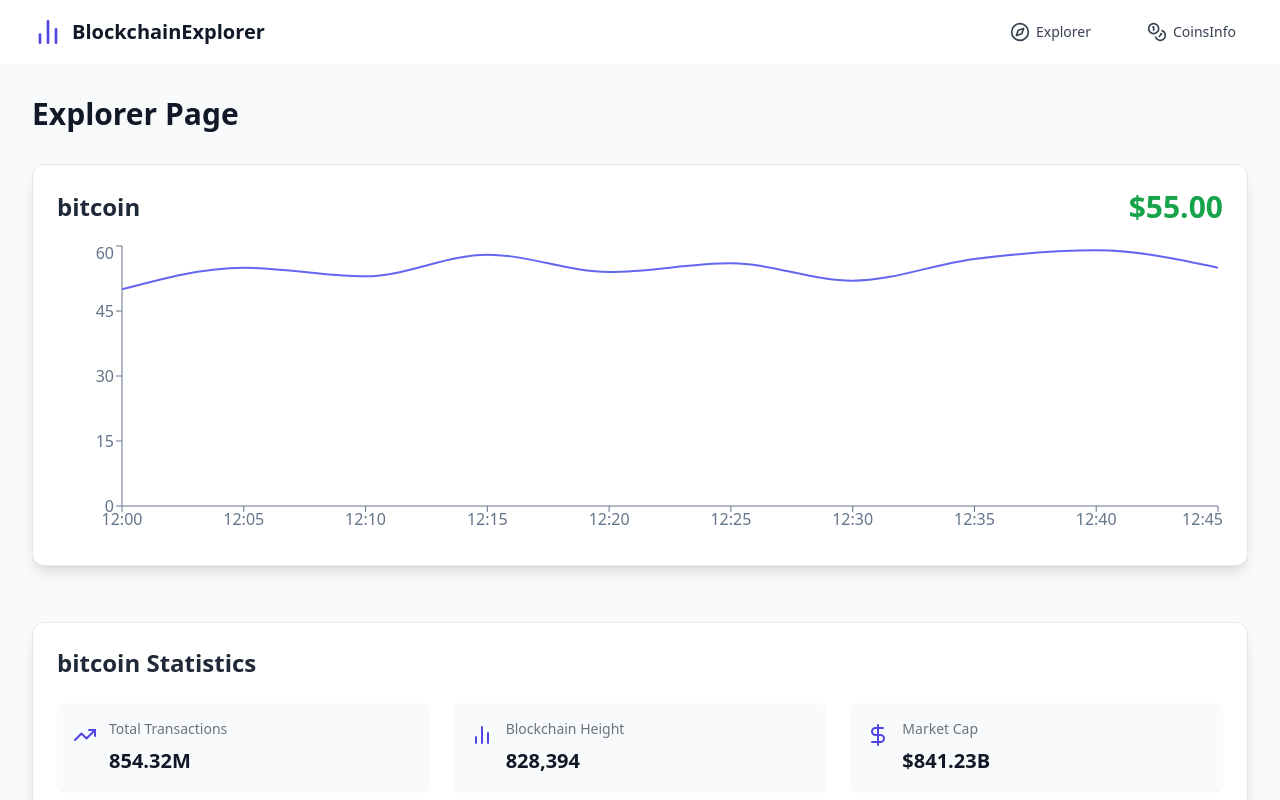
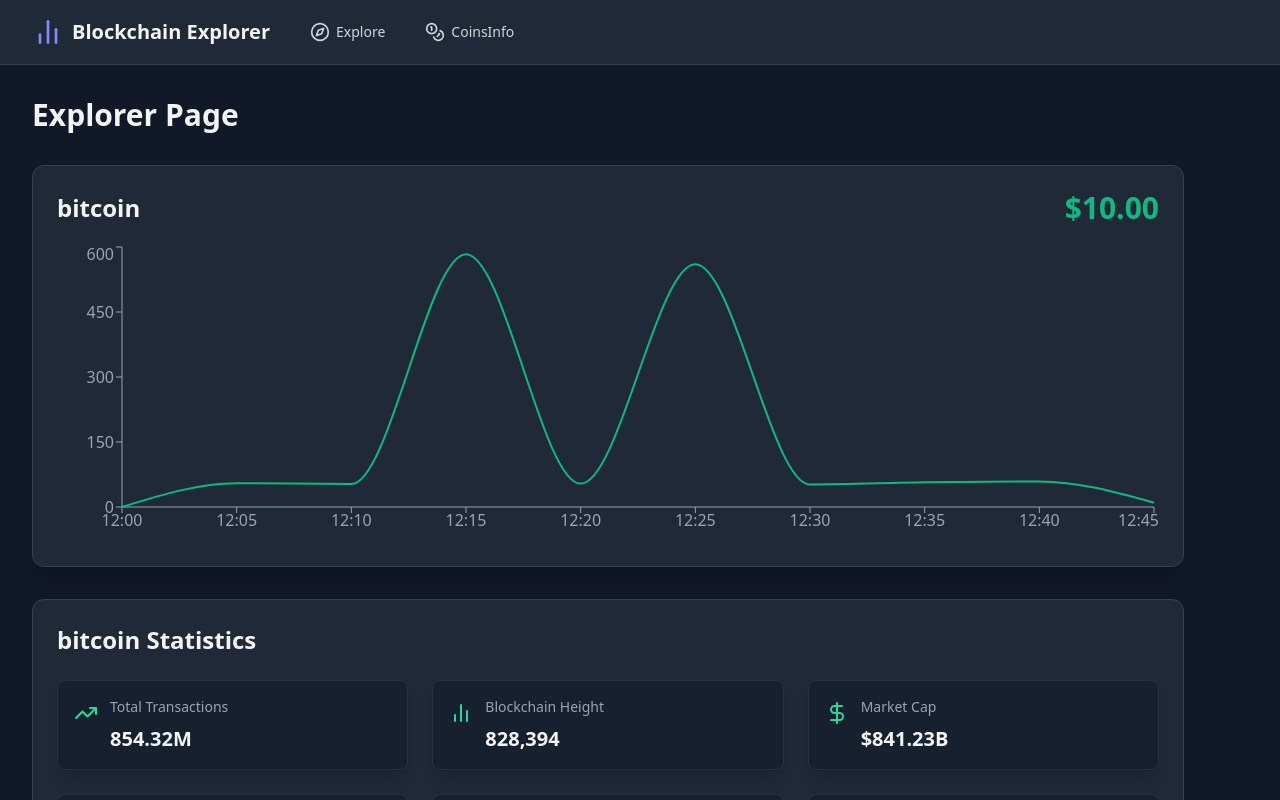
Before and after one commit to FidelioC/blockchainexplorer-project, a React (Create React App) app in the folder react-app/: page /explorer in a window 1280 px wide. Shown: the top 800 px of the page. Built offline with nearby package versions, Linux system fonts and the light colour scheme.

Commit message:
color changing

```diff
--- a/react-app/src/UI/App.js
+++ b/react-app/src/UI/App.js
@@ -13,14 +13,19 @@ import React from "react";
 
 function App() {
   return (
+    <div className="min-h-screen bg-gray-900 text-gray-100">
       <Router>
         <Navbar />
         <Routes>
+          {/* Redirect root path to /home */}
           <Route path="/" element={<Home />} />
           <Route path="/explorer" element={<Explorer />} />
           <Route path="/coinsinfo" element={<CoinsInfo />} />
+          {/* Catch all unknown routes and redirect to /home */}
+          <Route path="*" element={<Navigate to="/home" replace />} />
         </Routes>
       </Router>
+    </div>
   );
 }
 
--- a/react-app/src/UI/Explorer.js
+++ b/react-app/src/UI/Explorer.js
@@ -15,10 +15,10 @@ const coin = "bitcoin";
 
 function Explorer() {
   return (
-    <div className="min-h-screen bg-gray-50 p-8">
-      <h1 className="text-3xl font-bold text-gray-900 mb-8">Explorer Page</h1>
-      <div className="grid grid-cols-1 gap-6">
-        <PriceGraph coin={coin} />
+    <div className="min-h-screen bg-gray-900 p-8">
+      <h1 className="text-3xl font-bold text-gray-100 mb-8">Explorer Page</h1>
+      <div className="max-w-6xl">
+        <CryptoChart coin={coin} />
         <CryptoStats stats={stubData[coin].stats} />
       </div>
     </div>
@@ -43,23 +43,23 @@ function CryptoStats({ stats }) {
     { icon: Coins, label: "Avg. Transaction", value: stats.avgTransaction },
   ];
   return (
-    <div className="bg-white shadow-lg rounded-xl border border-gray-200 mt-8">
+    <div className="bg-gray-800 shadow-xl rounded-xl border border-gray-700 mt-8">
       <div className="p-6">
-        <h2 className="text-2xl font-bold text-gray-800 mb-6">
+        <h2 className="text-2xl font-bold text-gray-100 mb-6">
           {coin} Statistics
         </h2>
         <div className="grid grid-cols-1 md:grid-cols-2 lg:grid-cols-3 gap-6">
           {statItems.map((item, index) => (
             <div
               key={index}
-              className="bg-gray-50 p-4 rounded-lg shadow-sm flex items-start"
+              className="bg-gray-900/50 p-4 rounded-lg shadow-lg flex items-start border border-gray-700/50"
             >
-              <item.icon className="h-6 w-6 text-indigo-600 mr-3 mt-1" />
+              <item.icon className="h-6 w-6 text-emerald-400 mr-3 mt-1" />
               <div>
-                <h3 className="text-sm font-medium text-gray-500">
+                <h3 className="text-sm font-medium text-gray-400">
                   {item.label}
                 </h3>
-                <p className="mt-2 text-xl font-semibold text-gray-900">
+                <p className="mt-2 text-xl font-semibold text-gray-100">
                   {item.value}
                 </p>
               </div>
--- a/react-app/src/UI/general/Navbar.js
+++ b/react-app/src/UI/general/Navbar.js
@@ -4,34 +4,32 @@ import { Compass, Coins, BarChart2 } from "lucide-react";
 
 function Navbar() {
   return (
-    <nav className="bg-white shadow-lg">
-      <div className="max-w-7xl mx-auto px-4 sm:px-6 lg:px-8">
-        <div className="flex justify-between h-16">
-          <div className="flex items-center">
+    <nav className="bg-gray-800 shadow-xl border-b border-gray-700">
+      <div className="max-w-7xl px-4 sm:px-6 lg:px-8">
+        <div className="flex items-center h-16 space-x-8">
+          {/* Logo and Title */}
           <Link to="/" className="flex items-center">
-              <BarChart2 className="h-8 w-8 text-indigo-600" />
-              <span className="ml-2 text-xl font-bold text-gray-900">
-                BlockchainExplorer
+            <BarChart2 className="h-8 w-8 text-indigo-400" />
+            <span className="ml-2 text-xl font-bold text-gray-100">
+              Blockchain Explorer
             </span>
           </Link>
-          </div>
 
-          <div className="flex items-center space-x-8">
+          {/* Nav Links */}
           <Link
             to="/explorer"
-              className="flex items-center text-gray-700 hover:text-indigo-600 px-3 py-2 rounded-md text-sm font-medium transition-colors"
+            className="flex items-center text-gray-300 hover:text-indigo-400 pl-2 py-2 rounded-md text-sm font-medium transition-colors"
           >
             <Compass className="h-5 w-5 mr-1.5" />
-              Explorer
+            Explore
           </Link>
           <Link
             to="/coinsinfo"
-              className="flex items-center text-gray-700 hover:text-indigo-600 px-3 py-2 rounded-md text-sm font-medium transition-colors"
+            className="flex items-center text-gray-300 hover:text-indigo-400 pl-2 py-2 rounded-md text-sm font-medium transition-colors"
           >
             <Coins className="h-5 w-5 mr-1.5" />
             CoinsInfo
           </Link>
-          </div>
         </div>
       </div>
     </nav>
--- a/react-app/src/UI/general/PriceGraph.js
+++ b/react-app/src/UI/general/PriceGraph.js
@@ -11,25 +11,26 @@ import {
 const PriceGraph = ({ coin = "Placeholder Coin" }) => {
   // Placeholder data (time-series format)
   const [data] = useState([
-    { time: "12:00", price: 50 },
+    { time: "12:00", price: 0 },
     { time: "12:05", price: 55 },
     { time: "12:10", price: 53 },
-    { time: "12:15", price: 58 },
+    { time: "12:15", price: 583 },
     { time: "12:20", price: 54 },
-    { time: "12:25", price: 56 },
+    { time: "12:25", price: 560 },
     { time: "12:30", price: 52 },
     { time: "12:35", price: 57 },
     { time: "12:40", price: 59 },
-    { time: "12:45", price: 55 },
+    { time: "12:45", price: 10 },
   ]);
 
   const [hoveredPrice, setHoveredPrice] = useState(data[data.length - 1].price);
+  const graphColor = "#10b981"; // emerald
 
   return (
-    <div className="bg-white p-6 shadow-lg rounded-xl border border-gray-200">
+    <div className="bg-gray-800 p-6 shadow-xl rounded-xl border border-gray-700">
       <div className="flex justify-between items-center mb-4">
-        <h2 className="text-2xl font-bold text-gray-800">{coin}</h2>
-        <div className="text-3xl font-semibold text-green-600">
+        <h2 className="text-2xl font-bold text-gray-100">{coin}</h2>
+        <div className="text-3xl font-semibold" style={{ color: graphColor }}>
           ${hoveredPrice.toFixed(2)}
         </div>
       </div>
@@ -37,22 +38,23 @@ const PriceGraph = ({ coin = "Placeholder Coin" }) => {
         <LineChart data={data}>
           <XAxis
             dataKey="time"
-            stroke="#64748b"
-            tick={{ fill: "#64748b" }}
-            tickLine={{ stroke: "#64748b" }}
+            stroke="#9ca3af"
+            tick={{ fill: "#9ca3af" }}
+            tickLine={{ stroke: "#9ca3af" }}
           />
           <YAxis
-            stroke="#64748b"
-            tick={{ fill: "#64748b" }}
-            tickLine={{ stroke: "#64748b" }}
+            stroke="#9ca3af"
+            tick={{ fill: "#9ca3af" }}
+            tickLine={{ stroke: "#9ca3af" }}
           />
           <Tooltip
-            cursor={{ stroke: "#6366f1", strokeWidth: 1 }}
+            cursor={{ stroke: graphColor, strokeWidth: 1 }}
             contentStyle={{
-              backgroundColor: "#fff",
-              border: "1px solid #e2e8f0",
+              backgroundColor: "#1f2937",
+              border: "1px solid #374151",
               borderRadius: "8px",
               padding: "8px",
+              color: "#f3f4f6",
             }}
             formatter={(value) => {
               setHoveredPrice(value);
@@ -62,10 +64,10 @@ const PriceGraph = ({ coin = "Placeholder Coin" }) => {
           <Line
             type="monotone"
             dataKey="price"
-            stroke="#6366f1"
+            stroke={graphColor}
             strokeWidth={2}
             dot={false}
-            activeDot={{ r: 6, fill: "#6366f1" }}
+            activeDot={{ r: 6, fill: graphColor }}
           />
         </LineChart>
       </ResponsiveContainer>
```
Also changed, not shown: react-app/src/UI/general/Navbar.css (deleted, +0 -31 lines), 1 other file (tests, documents, lock files or other folders). Lines whose indentation alone changed are shown as unchanged.
